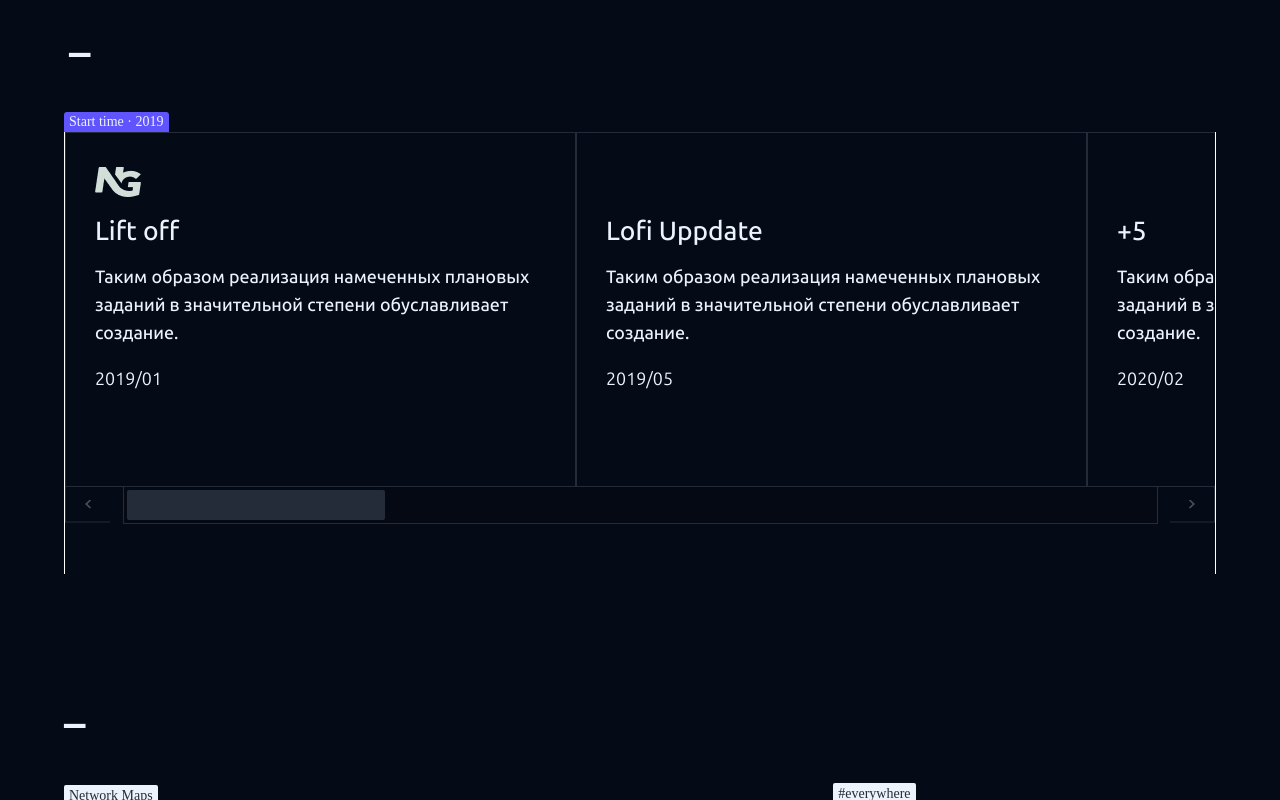
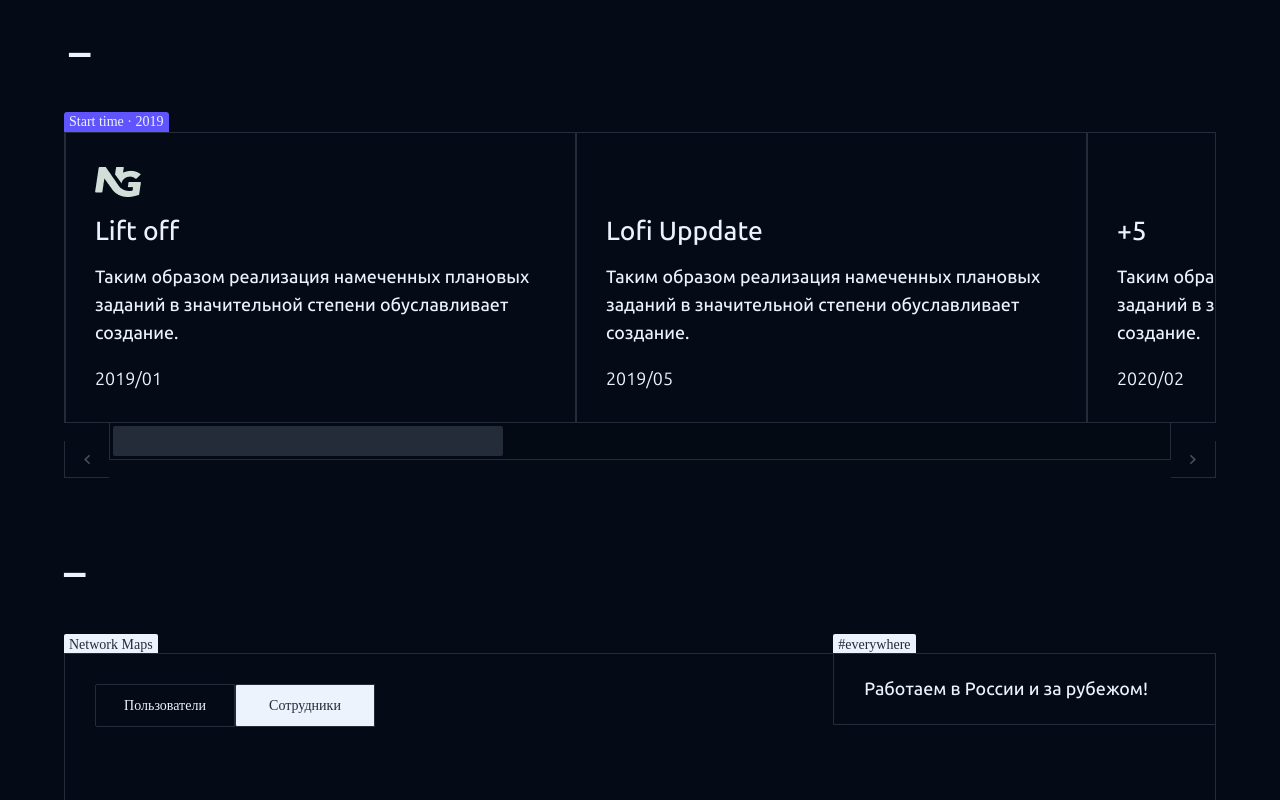
Before and after one commit to abdulhafiz7156/network-group, a Vue app: page / in a window 1280 px wide. Shown: the part 1720-2520 px from the top of the page. Built offline with nearby package versions, Linux system fonts and the light colour scheme; a web font is replaced by a local one.

Commit message:
last edits

```diff
--- a/src/App.vue
+++ b/src/App.vue
@@ -179,6 +179,8 @@ export default {
     const addTitleRef3 = ref(null);
     const addTitleRef4 = ref(null);
     const currentYear = ref(new Date().getFullYear());
+    const swiperRef = ref(null)
+    const scrollbarThumb = ref(null);
 
     // Фильтрация cards чтобы показывалось от старых к новым
     const filteredTimelines = computed(() => {
@@ -190,8 +192,6 @@ export default {
       firstYear.value = filteredTimelines.value[0].data.split('/')[0];
       // нахождение самого нового и форматирование
       lastYear.value = filteredTimelines.value[filteredTimelines.value.length - 1].data.split('/')[0];
-
-
 
       const monthsByYear = {};
 
@@ -273,10 +273,10 @@ export default {
     const animateTitle = (element, newText) => {
       const h3 = element.querySelector('h3');
       const cursor = '<span class="cursor">_</span>';
-
+      console.log(element, newText)
       gsap.to(h3, {
         duration: 3,
-        text: newText + cursor, // Append the cursor to the new text
+        text: newText + cursor,
         ease: 'power3.out',
         scrollTrigger: {
           trigger: element,
@@ -284,7 +284,6 @@ export default {
           toggleActions: 'play none none reset',
         },
         onComplete: () => {
-          // Make the cursor blink after typing completes
           gsap.to(h3.querySelector('.cursor'), {
             opacity: 0,
             repeat: -1,
@@ -338,6 +337,17 @@ export default {
         return 5.5;
       }
     };
+
+    const slideNext = () => {
+      swiperRef.value.swiper.slideNext();
+    };
+
+    const slidePrev = () => {
+      swiperRef.value.swiper.slidePrev();
+    };
+
+
+
 
     onMounted(() => {
       extractYears();
@@ -400,7 +410,10 @@ export default {
       getPic,
       animateCount,
       scrollToTarget,
-      getCircleRadius
+      getCircleRadius,
+      slideNext,
+      slidePrev,
+      scrollbarThumb
     };
   },
 };
@@ -538,10 +551,10 @@ export default {
                   <p>{{ card.text }}</p>
                   <span>{{ card.data }}</span>
                 </Swiper-slide>
+              </Swiper>
                   <div class="swiper-scrollbar"></div>
-                <div class="swiper-button-next"><img src="./assets/img/right-side-icon.svg" alt=""></div>
-                <div class="swiper-button-prev"><img src="./assets/img/left-side-icon.svg" alt=""></div>
-              </Swiper>
+                  <div class="swiper-button-next" @click="slideNext"><img src="./assets/img/right-side-icon.svg" alt=""></div>
+                  <div class="swiper-button-prev" @click="slidePrev"><img src="./assets/img/left-side-icon.svg" alt=""></div>
             </div>
           </div>
         </AnimatedBlock>
@@ -600,7 +613,8 @@ export default {
               </div>
               <div v-else>
                 <svg viewBox="0 0 1000 500" xmlns="http://www.w3.org/2000/svg">
-                  <image href="./assets/img/map1.svg" x="0" y="0" width="1000" height="500"/></svg>
+                  <image href="./assets/img/map1.svg" x="0" y="0" width="1000" height="500"/>
+                </svg>
               </div>
             </div>
           </div>
@@ -744,6 +758,7 @@ export default {
           </div>
         </div>
       </footer>
+      <div v-if="isSidebarOpen" class="overlay" @click="closeSidebar"></div>
     </div>
   </main>
 </template>
--- a/src/assets/css/main.css
+++ b/src/assets/css/main.css
@@ -45,6 +45,7 @@
 
 .first-block__text-div__texts button:hover {
     box-shadow: 0 0 0 2px #050B16, 0 0 0 4px #6054FF;
+    background: #6A5EFF;
 }
 
 .first-block__img-div img{
@@ -258,7 +259,7 @@
 
 .swiper-horizontal {
     margin-bottom: 104px;
-    border: 1px solid white;
+    border: 1px solid var(--second-text-color);
     border-bottom: none;
     border-top: none;
 }
@@ -275,6 +276,10 @@
     border-radius: 2px;
     background: #EDF3FD1A;
     padding: 10px;
+}
+
+::-webkit-scrollbar-thumb:hover {
+    background: #373C47;
 }
 
 
@@ -320,7 +325,6 @@
 
 .fourth-block__map__nav button{
     width: 140px;
-    /*height: 34px;*/
     padding: 10px 20px;
     border-radius: 2px 0px 0px 2px;
     background: transparent;
@@ -329,6 +333,11 @@
     font-weight: 300;
     line-height: 21px;
     border: 1px solid var(--second-text-color);
+}
+
+.fourth-block__map__nav button:hover {
+    background: #2E3643;
+    border: 1px solid #242C39;
 }
 
 .fourth-block__map__button-active{
@@ -589,31 +598,37 @@
 }
 
 .mySwiper {
-    height: 400px;
+    height: 356px;
 }
 
 .swiper-scrollbar {
-    background-color: transparent;
-    border-radius: 0px;
-    /*width: 95% !important;*/
-    margin: 0 auto;
-    top: 319px !important;
-    left: var(--swiper-scrollbar-sides-offset, 3%) !important;
-    width: calc(100% - 2 * var(--swiper-scrollbar-sides-offset, 3%)) !important;
-}
-
-.swiper-scrollbar-horizontal {
-    background: transparent;
-    border: 1px solid var(--second-text-color);
-    height: 37px !important;
-    border-radius: 0px !important;
+    position: absolute !important;
+    bottom: 10px !important;
+    left: 50% !important;
+    top: 319.5px !important;
+    transform: translateX(-50%) !important;
+    width: calc(100% - 90px) !important; /* Adjust the width based on button sizes */
+    height: 10px !important;
+    background: #e0e0e0;
+    border-radius: 5px;
+    overflow: hidden !important;
+    border-top: none !important;
 }
 
 .swiper-scrollbar-drag {
+    width: 36.8% !important;
+    background: var(--second-text-color) !important;
+    margin: 3px !important;
+    height: 30px !important;
     border-radius: 2px !important;
-    background: var(--second-text-color) !important;
-    height: 30px !important;
-    margin: 3px !important;
+}
+
+.swiper-scrollbar-drag:hover {
+    background: #2E3643 !important;
+}
+
+.swiper-scrollbar-drag:active {
+    background: #38404D !important;
 }
 
 .swiper-button-next,
@@ -628,8 +643,15 @@
     align-items: center;
     justify-content: center;
     position: absolute;
-    top: 84.3%;
-    transform: translateY(-50%);
+    top: 69.5%;
+}
+
+
+.swiper-scrollbar-horizontal {
+    background: transparent;
+    border: 1px solid var(--second-text-color);
+    height: 37px !important;
+    border-radius: 0px !important;
 }
 
 .swiper-button-next {
@@ -666,6 +688,12 @@
     position: relative;
     padding: 30px;
     cursor: pointer;
+    transition: 0.4s ease-in-out;
+}
+
+.vacancy-block-grid__card:hover {
+    background: #0F1520;
+    border: 1px solid #242C39;
 }
 
 .vacancy-block-grid__card h3{
@@ -714,6 +742,8 @@
 
 .no-scroll {
     overflow: hidden;
+    /*background: rgba(10, 16, 27, 0.3); !* Цвет фона с прозрачностью *!*/
+    /*filter: blur(1px);*/
 }
 
 .sidebar {
@@ -725,9 +755,10 @@
     background: #0A101B;
     color: #fff;
     transform: translateX(100%);
-    transition: transform 0.3s ease;
+    transition: transform 0.3s ease-in-out;
     padding: 50px;
     overflow-y: scroll;
+    z-index: 1000;
 }
 
 .sidebar--open {
@@ -825,4 +856,20 @@ footer {
 
 .sidebar__texts button:hover {
     box-shadow: 0 0 0 2px #050B16, 0 0 0 4px #6054FF;
+    background: #6A5EFF;
 }
+
+.sidebar__texts button:active {
+    background: #6F63FF;
+}
+
+.overlay {
+    position: fixed;
+    top: 0;
+    left: 0;
+    width: 100%;
+    height: 100%;
+    filter: blur(20px);
+    background-color: rgba(10, 16, 27, 0.3);
+    z-index: 500;
+}
--- a/src/assets/css/media.css
+++ b/src/assets/css/media.css
@@ -5,6 +5,10 @@
 }
 
 @media (max-width: 1600px) {
+    .fourth-block__map__nav__mini-div {
+        top: -19%;
+    }
+
     .first-block__img-div img {
         width: 750px;
         margin-top: 70px;
@@ -87,13 +91,11 @@
 
     .swiper-scrollbar {
         top: 355px !important;
-        left: var(--swiper-scrollbar-sides-offset, 5%) !important;
-        width: calc(100% - 2* var(--swiper-scrollbar-sides-offset, 5%)) !important;
         border-top: none;
     }
 
     .mySwiper {
-        height: 442px;
+        height: 291px;
     }
 
     .second-block__card__img img {
@@ -103,7 +105,16 @@
     .fourth-block__map__nav__text h3 {
         padding: 20px 67px 20px 30px;
     }
+
+    .swiper-scrollbar-horizontal {
+        top: 291.5px !important;
+    }
+
+    .swiper-button-next, .swiper-button-prev {
+        top: 78.4%;
+    }
 }
+
 
 @media(max-width: 1024px) {
     .first-block__text-div__texts p {
@@ -120,6 +131,9 @@
 
     .first-block__img-div-mobile {
         display: block;
+        left: 60%;
+        position: absolute;
+        top: 53%;
     }
 
     .first-block {
@@ -174,10 +188,6 @@
 
     .fourth-block__map-numbers__mini-div {
         top: -0.6%;
-    }
-
-    .fourth-block__map__nav__mini-div {
-        top: -19%;
     }
 
     .sidebar {
@@ -354,4 +364,16 @@
     .sidebar {
         width: 100%;
     }
+
+    .second-block__card {
+        width: 300px;
+    }
+
+    .second-block__card__img {
+        justify-content: center;
+    }
+
+    .second-block__card__texts {
+        padding: 32px 18px;
+    }
 }
```
Lines whose indentation alone changed are shown as unchanged.
